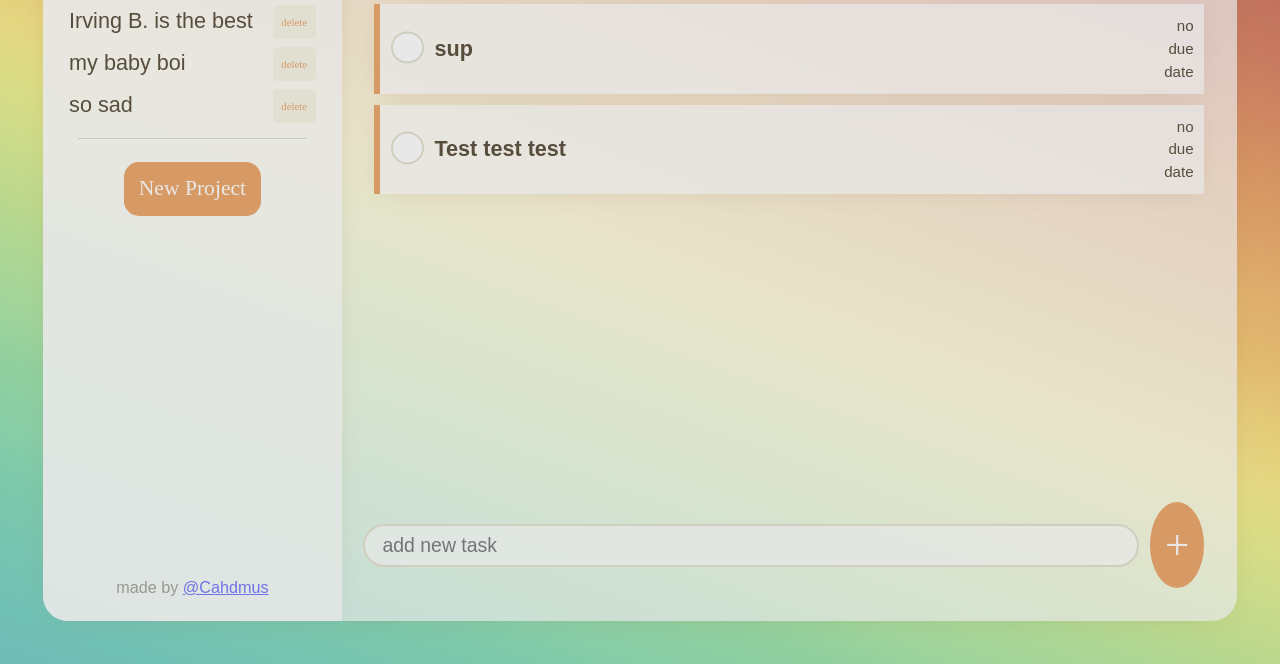
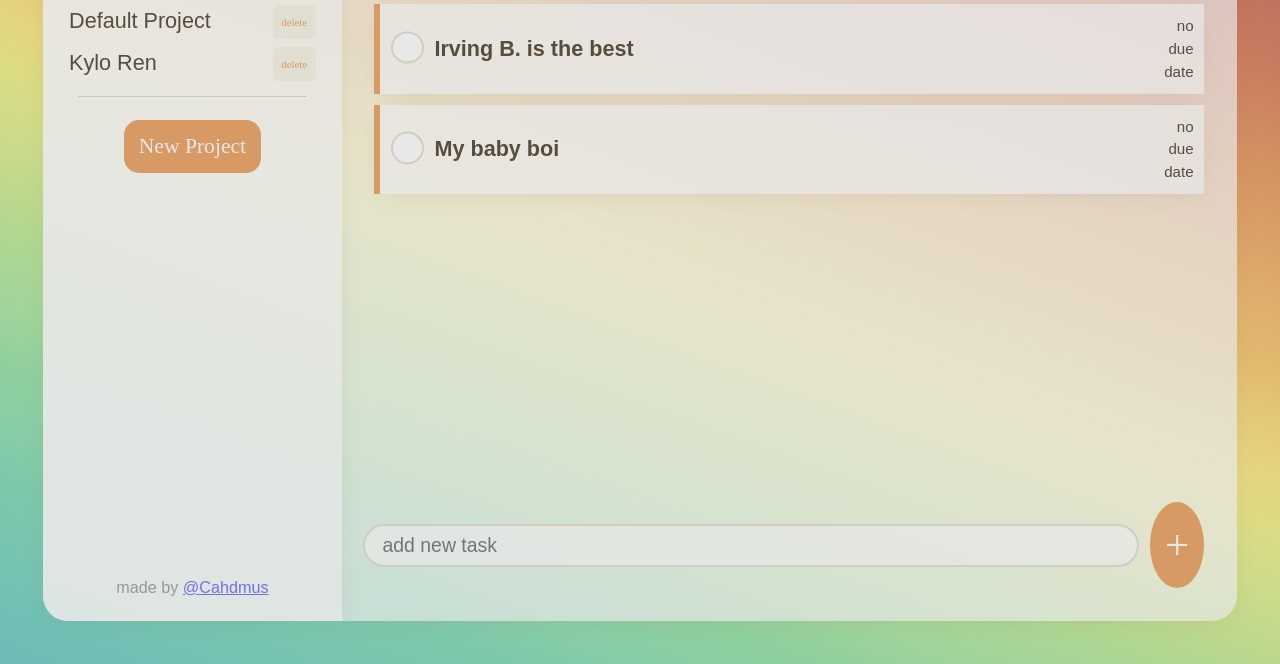
Before and after one commit to cahdmus/Todos, a website built with webpack: page src/template.html in a window 1280 px wide. Shown: the part 136-800 px from the top of the page. Built offline with nearby package versions, Linux system fonts and the light colour scheme; a web font is replaced by a local one.

Commit message:
modules are more ordered but buttons just console log stuff now

```diff
--- a/src/displayTasks.js
+++ /dev/null
@@ -1,63 +0,0 @@
-import { Project, Task } from "./constructors";
-import { changeTab } from "./changeTab";
-import { makeDOM, formater } from "./utils";
-import { renderTask } from "./render";
-
-
-const displayTasks = {
-    init(project) {
-        this.project = project;
-        this.myTasks = project.tasks,
-        this.cacheDOM();
-        this.appendDOM();
-        this.displayTask();
-        this.bindEvents();
-    },
-    cacheDOM() {
-        this.projectDisplay = document.querySelector('main');
-    },
-    appendDOM() {
-        // I'm rewriting this bit in render.js to make this easier to read and stuff
-        this.projectDisplay.innerHTML = '';
-
-        this.projectTitle = makeDOM.id('projectTitle', 'h1', this.project.title);
-        this.projectDisplay.appendChild(this.projectTitle);
-
-        this.tasksContainer = makeDOM.id('tasksContainer', 'ul');
-        this.projectDisplay.appendChild(this.tasksContainer);
-
-
-        this.addNewTask = makeDOM.id('addNewTask', 'id')
-        this.newTaskInput = makeDOM.id('newTaskInput', 'input')
-        this.newTaskInput.setAttribute('placeholder', 'add new task');
-        this.newTaskInput.setAttribute('type', 'text')
-
-        this.addNewTask.appendChild(this.newTaskInput);
-
-
-        this.newTaskBtn = makeDOM.id('newTaskBtn', 'button', '+')
-        this.addNewTask.appendChild(this.newTaskBtn);
-
-        this.projectDisplay.appendChild(this.addNewTask);
-    },
-    bindEvents() {
-        this.newTaskBtn.addEventListener('click', () => {
-            this.addTask(this.newTaskInput.value);
-            this.newTaskInput.value = '';
-        })
-    },
-    displayTask() {
-        if (this.myTasks.length > 0) {
-            this.myTasks.forEach((task) => {
-                this.tasksContainer.appendChild(renderTask.init(task))
-            });
-        }
-    },
-    addTask(title) {
-        const newTask = new Task(title);
-        this.myTasks.push(newTask);
-        this.tasksContainer.appendChild(renderTask.init(newTask))
-    }
-}
-
-export { displayTasks }
--- a/src/index.js
+++ b/src/index.js
@@ -7,37 +7,4 @@ if (process.env.NODE_ENV !== 'production') {
     console.log('-------------------------------------');
 }
 
-(function () {
-
-    function header() {
-        const nav = document.createElement('nav');
-        const title = document.createElement('h1');
-        title.innerHTML = 'To-do List';
-        nav.appendChild(title);
-
-        const hr = document.createElement('hr');
-        nav.appendChild(hr);
-
-        const projectDisplay = document.createElement('div');
-        projectDisplay.setAttribute('id', 'projectDisplay')
-        nav.appendChild(projectDisplay);
-
-        const credits = document.createElement('div');
-        credits.setAttribute('id', 'credits');
-        credits.innerHTML = `made by <a href="https://github.com/cahdmus">@Cahdmus</a>`;
-        nav.appendChild(credits);
-
-        return nav;
-    }
-
-    function main() {
-        const tasks = document.createElement('main');
-        return tasks;
-    }
-
-    const content = document.querySelector('#content');
-    content.appendChild(header());
-    content.appendChild(main());
-    taskApp.init();
-
-})();
+taskApp.init();
--- /dev/null
+++ b/src/projectsModule.js
@@ -0,0 +1,62 @@
+import { makeDOM } from "./utils";
+import { Project, Task } from "./constructors";
+import { tasksModule } from "./tasksModule";
+
+const projectsModule = {
+
+    init(projects) {
+        this.projects = projects;
+        this.navModule = makeDOM.id('navModule', 'div');
+        this.displayProjects();
+        this.addBtn();
+        tasksModule.init(this.projects[0]);
+        return this.navModule
+    },
+
+    displayProjects() {
+        this.projectContainer = makeDOM.id('projectContainer', 'ul');
+
+        this.projects.forEach((project) => {
+            this.render(project);
+        })
+
+        this.navModule.appendChild(this.projectContainer);
+        makeDOM.hr(this.navModule);
+    },
+
+    addBtn() {
+        this.addBtn = makeDOM.id('addBtn', 'button', 'New Project');
+        this.navModule.appendChild(this.addBtn);
+        this.addBtn.addEventListener('click', () => {
+            console.log('adding project');
+        });
+    },
+
+    deleteBtn(project) {
+        const delBtn = makeDOM.class('delBtn', 'button', 'delete');
+        delBtn.addEventListener('click', () => {
+            console.log(`deleting "${project._title}"`);
+        });
+        return delBtn
+    },
+
+    bindEvents(project, tab) {
+        tab.addEventListener('dblclick', () => {
+            console.log(`renaming "${project._title}"`)
+        });
+
+        tab.addEventListener('click', () => {
+            tasksModule.init(project);
+            console.log(`displaying "${project._title}"`)
+        });
+    },
+
+    render(project) {
+        const tab = makeDOM.class('project', 'li', project.title);
+        tab.appendChild(this.deleteBtn(project));
+        this.bindEvents(project, tab);
+        this.projectContainer.appendChild(tab);
+    }
+}
+
+export { projectsModule }
--- a/src/render.js
+++ /dev/null
@@ -1,74 +0,0 @@
-import { makeDOM, formater } from "./utils";
-
-const renderTask = {
-    init(task) {
-        const newTask = makeDOM.class('task', 'li')
-        newTask.appendChild(this.colorBox());
-        newTask.appendChild(this.checkbox());
-        newTask.appendChild(this.content(task.title, task._desc));
-        newTask.appendChild(this.dueDate(task.duedate));
-
-        this.bindEvents(newTask)
-        return newTask
-    },
-    bindEvents(container) {
-        container.addEventListener('dblclick', () => {
-            updateTask.init()
-        });
-    },
-    colorBox() {
-        return makeDOM.class('colorBox', 'div')
-    },
-    checkbox() {
-        const checkboxContainer = makeDOM.class('checkbox', 'div');
-        const checkbox = makeDOM.class('input', 'input');
-        checkbox.setAttribute('type', 'checkbox');
-        checkboxContainer.appendChild(checkbox);
-        return checkboxContainer
-    },
-    content(title, desc) {
-        const taskContent = makeDOM.class('taskContent', 'div');
-        const taskTitle = makeDOM.class('title', 'p', title);
-        taskContent.appendChild(taskTitle);
-
-        if (desc !== undefined) {
-            const desc = makeDOM.class('desc', 'p', desc);
-            taskContent.appendChild(desc);
-        }
-        return taskContent
-    },
-    dueDate(duedate) {
-        return makeDOM.class('dueDate', 'p', formater.date(duedate))
-    }
-}
-
-const renderTaskContainer = {
-    init(project) {
-        this.projectDisplay.innerHTML = '';
-        this.title(project.title);
-        this.tasksContainer();
-        this.addNewTask();
-    },
-    title(title) {
-        this.projectTitle = makeDOM.id('projectTitle', 'h1', title);
-        this.projectDisplay.appendChild(this.projectTitle);
-    },
-    tasksContainer() {
-        this.tasksContainer = makeDOM.id('tasksContainer', 'ul');
-        this.projectDisplay.appendChild(this.tasksContainer);
-    },
-    addNewTask() {
-        this.addNewTask = makeDOM.id('addNewTask', 'id')
-        this.newTaskInput = makeDOM.id('newTaskInput', 'input')
-        this.newTaskInput.setAttribute('placeholder', 'add new task');
-        this.newTaskInput.setAttribute('type', 'text')
-
-        this.addNewTask.appendChild(this.newTaskInput);
-
-        this.newTaskBtn = makeDOM.id('newTaskBtn', 'button', '+')
-        this.addNewTask.appendChild(this.newTaskBtn);
-        this.projectDisplay.appendChild(this.addNewTask);
-    }
-}
-
-export { renderTask, renderTaskContainer }
--- a/src/styles.css
+++ b/src/styles.css
@@ -171,7 +171,7 @@ nav {
 hr {
   width: 90%;
 }
-#projectDisplay {
+#navModule {
   flex-grow: 1;
   width: 100%;
   display: flex;
@@ -179,12 +179,12 @@ hr {
   align-items: center;
 }
 
-#projectDisplay li:hover {
+#navModule li:hover {
   background-color: var(--border-color);
   padding-left: .5rem;
 }
 
-#projectDisplay li > button {
+#navModule li > button {
   color: var(--accent-color);
   background-color: var(--border-color);
   font-size: .5rem;
@@ -192,7 +192,7 @@ hr {
   border-radius: 5px;
   margin: 0;
 }
-#projectDisplay li > button:hover {
+#navModule li > button:hover {
   background-color: var(--accent-color);
   color: var(--border-color);
 }
--- a/src/taskApp.js
+++ b/src/taskApp.js
@@ -1,100 +1,46 @@
 import { Project, Task } from "./constructors";
-import { displayTasks } from "./displayTasks";
+import { makeDOM } from "./utils";
+import { projectsModule } from "./projectsModule";
 
 const taskApp = {
 
-    myProjects: [],
+    userProjects: [],
     init() {
+        this.defaultProject();
         this.cacheDOM();
-        this.appendDOM();
-        this.defaultProjects();
-        displayTasks.init(this.myProjects[0]);
-        this.bindAddBtn();
+        this.displayPage();
     },
     cacheDOM() {
-        this.projectDisplay = document.querySelector('#projectDisplay');
+        this.content = document.querySelector('#content');
     },
-    appendDOM() {
-        this.projectContainer = document.createElement('ul');
-        this.projectContainer.setAttribute('id', 'projectContainer');
-        this.projectDisplay.appendChild(this.projectContainer);
+    displayPage() {
+        this.nav = makeDOM.element('nav');
+        this.title = makeDOM.id('title', 'h1', 'To-do List');
+        this.nav.appendChild(this.title);
+        makeDOM.hr(this.nav);
 
-        this.hr = document.createElement('hr');
-        this.projectDisplay.appendChild(this.hr);
+        this.content.appendChild(this.nav);
+        this.displayMain();
+        this.nav.appendChild(projectsModule.init(this.userProjects));
 
-        this.addBtn = document.createElement('button');
-        this.addBtn.setAttribute('id', 'addBtn');
-        this.addBtn.innerHTML = 'New Project';
-        this.projectDisplay.appendChild(this.addBtn);
+        this.credits = makeDOM.id('credits', 'div', `made by <a href="https://github.com/cahdmus">@Cahdmus</a>`)
+        this.nav.appendChild(this.credits);
     },
-    bindEvents(project, tab, delBtn) {
-        tab.addEventListener('dblclick', () => {
-            this.renameProject(project, tab);
-        });
+    displayMain() {
+        this.main = makeDOM.element('main');
+        this.content.appendChild(this.main);
+    },
+    defaultProject() {
+        const defaultProject = new Project('Default Project', 0);
+        const defaultTasks = [new Task('Irving B. is the best'), new Task('My baby boi')];
+        defaultProject.tasks = defaultTasks;
+        this.userProjects.push(defaultProject);
 
-        tab.addEventListener('click', () => {
-            displayTasks.init(project);
-        });
-
-        delBtn.addEventListener('click', () => {
-            this.removeProject(project, tab);
-        });
-    },
-    bindAddBtn() {
-        this.addBtn.addEventListener('click', () => {
-            this.addProject();
-        });
-    },
-    addProject() {
-        const title = prompt('Name of new project', 'enter name');
-        const id = Project.projectCount;
-        const newProject = new Project(title, id);
-        this.myProjects.push(newProject);
-        this.render(newProject);
-    },
-    removeProject(project, tab) {
-        this.projectContainer.removeChild(tab);
-        this.myProjects.splice(project.id, 1)
-        this.cacheDOM();
-    },
-    renameProject(project, tab) {
-        const newTitle = prompt('New Title', 'Enter new title');
-        project.title = newTitle;
-        tab.innerHTML = newTitle;
-        // I should be able to just do render but the way I wrote render
-        // makes it "impossible" but it should be easy to rewroke adding
-        // a "createTab" function then rendering it
-    },
-    render(project) {
-        const tab = document.createElement('li');
-        tab.classList.add('project');
-        tab.innerHTML = project.title;
-
-        const delBtn = document.createElement('button');
-        delBtn.classList.add('delBtn');
-        delBtn.innerHTML = 'delete';
-        tab.appendChild(delBtn);
-
-        this.projectContainer.appendChild(tab);
-        this.bindEvents(project, tab, delBtn);
-        this.cacheDOM();
-    },
-    defaultProjects() {
-        const project1 = new Project('Irving B. is the best', 0)
-        const defaultTasks = [new Task('sup'), new Task('Test test test')];
-        project1.tasks = defaultTasks;
-        this.myProjects.push(project1);
-
-        const project2 = new Project('my baby boi', 1);
-        const defaultTasks2 = [new Task('Kylo Ren'), new Task('Is this working ?')];
-        project2.tasks = defaultTasks2;
-        this.myProjects.push(project2);
-
-        this.myProjects.push(new Project('so sad', 2));
-        this.myProjects.forEach((project) => {
-            this.render(project);
-        })
-    },
+        const defaultProject2 = new Project('Kylo Ren', 0);
+        const defaultTasks2 = [new Task('Sup my boy'), new Task('test test')];
+        defaultProject2.tasks = defaultTasks2;
+        this.userProjects.push(defaultProject2);
+    }
 }
 
 export { taskApp };
--- /dev/null
+++ b/src/tasksModule.js
@@ -0,0 +1,96 @@
+import { Project, Task } from "./constructors";
+import { makeDOM, formater } from "./utils";
+
+const renderTask = {
+    init(task) {
+        this.cacheDOM();
+        const newTask = makeDOM.class('task', 'li');
+        newTask.appendChild(this.colorBox());
+        newTask.appendChild(this.checkbox());
+        newTask.appendChild(this.content(task.title, task._desc));
+        newTask.appendChild(this.dueDate(task.duedate));
+
+        this.bindEvents(newTask);
+        this.tasksContainer.appendChild(newTask);
+    },
+    cacheDOM() {
+        this.tasksContainer = document.querySelector('#tasksContainer');
+    },
+    bindEvents(container) {
+        container.addEventListener('dblclick', () => {
+            console.log(`Updating`)
+        });
+    },
+    colorBox() {
+        return makeDOM.class('colorBox', 'div')
+    },
+    checkbox() {
+        const checkboxContainer = makeDOM.class('checkbox', 'div');
+        const checkbox = makeDOM.class('input', 'input');
+        checkbox.setAttribute('type', 'checkbox');
+        checkboxContainer.appendChild(checkbox);
+        return checkboxContainer
+    },
+    content(title, desc) {
+        const taskContent = makeDOM.class('taskContent', 'div');
+        const taskTitle = makeDOM.class('title', 'p', title);
+        taskContent.appendChild(taskTitle);
+
+        if (desc !== undefined) {
+            const desc = makeDOM.class('desc', 'p', desc);
+            taskContent.appendChild(desc);
+        }
+        return taskContent
+    },
+    dueDate(duedate) {
+        return makeDOM.class('dueDate', 'p', formater.date(duedate))
+    }
+}
+
+const tasksModule = {
+    init(project) {
+        this.cacheDOM();
+        this.projectDisplay.innerHTML = '';
+        this.projectDisplay.appendChild(this.title(project._title));
+        this.projectDisplay.appendChild(this.tasksContainer());
+        this.projectDisplay.appendChild(this.addNewTask());
+        this.displayTasks(project);
+    },
+    cacheDOM() {
+        this.projectDisplay = document.querySelector('main');
+    },
+    bindEvents(tab) {
+        tab.addEventListener('click', () => {
+            console.log(`add task`)
+        });
+    },
+    title(title) {
+        return makeDOM.id('projectTitle', 'h1', title)
+    },
+    tasksContainer() {
+        return makeDOM.id('tasksContainer', 'ul')
+    },
+    displayTasks(project) {
+        const tasks = project.tasks;
+        tasks.forEach(task => {
+            renderTask.init(task);
+        });
+    },
+    addNewTask() {
+        const addNewTask = makeDOM.id('addNewTask', 'id');
+        const newTaskInput = makeDOM.id('newTaskInput', 'input');
+        newTaskInput.setAttribute('placeholder', 'add new task');
+        newTaskInput.setAttribute('type', 'text');
+
+        addNewTask.appendChild(newTaskInput);
+
+        const newTaskBtn = makeDOM.id('newTaskBtn', 'button', '+');
+        addNewTask.appendChild(newTaskBtn);
+
+        this.bindEvents(newTaskBtn)
+
+        return addNewTask
+    }
+}
+
+export { tasksModule }
--- a/src/utils.js
+++ b/src/utils.js
@@ -13,6 +13,10 @@ const makeDOM = {
         const el = document.createElement(type);
         (value === undefined) ? el : el.innerHTML = value;
         return el;
+    },
+    hr(container) {
+        const hr = document.createElement('hr');
+        container.appendChild(hr);
     }
 }
 
```
Also changed, not shown: src/to delete/displayTasks.js (added, +165 -0 lines).
